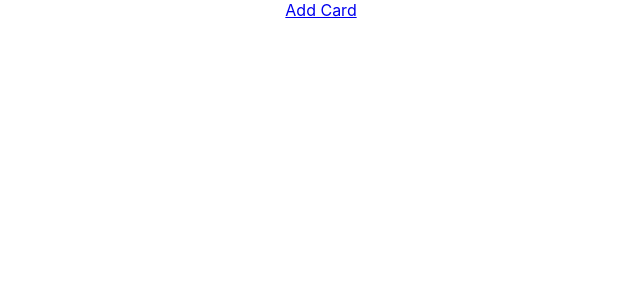
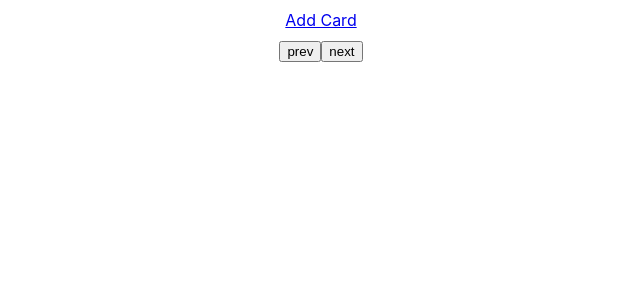
Before and after one commit to olarybacka/flashcards, a React (Create React App) app: page / in a window 1280 px wide. Shown: the top 300 px of the page, without its empty margins (319-959 px from the left). Built offline with nearby package versions, Linux system fonts and the light colour scheme; the HTML template or start-up script is replaced by a standard one.

Commit message:
show one card at a time

```diff
--- a/src/App.tsx
+++ b/src/App.tsx
@@ -2,11 +2,13 @@ import './App.css';
 import { Routes, Route } from 'react-router-dom';
 import { CardsContainer } from './components/cards/CardsContainer';
 import { AddCard } from './components/cards/AddCard';
+import { AppContainer } from './AppContainer/AppContainer';
 
 
 function App() {
   return (
     <div className="App">
+      <AppContainer/>
       <Routes>
         <Route path="/" element={<CardsContainer />} />
         <Route path="/addCard" element={<AddCard />} />
--- /dev/null
+++ b/src/AppContainer/AppContainer.styled.ts
@@ -0,0 +1,5 @@
+import styled from 'styled-components';
+
+export const Menu = styled.article`
+  padding: 10px;
+`
--- /dev/null
+++ b/src/AppContainer/AppContainer.tsx
@@ -0,0 +1,9 @@
+import { Link } from 'react-router-dom';
+import { Menu } from './AppContainer.styled';
+export const AppContainer = () => {
+  return (
+    <Menu>
+      <Link to="/addCard">Add Card </Link>
+    </Menu>
+  );
+};
--- a/src/components/cards/CardStyles.styled.tsx
+++ b/src/components/cards/CardStyles.styled.tsx
@@ -18,3 +18,8 @@ export const CardStyled = styled.div`
   border: 1px solid ${colors.border};
   background: ${colors.white};
 `;
+export const Slider = styled.div``;
+export const PrevButton = styled.button`
+  content: '<';
+`;
+export const NextButton = styled.button``;
--- a/src/components/cards/CardsContainer.tsx
+++ b/src/components/cards/CardsContainer.tsx
@@ -1,15 +1,26 @@
+import { useState } from 'react';
 import { useStore } from '../../store/useStore';
 import { CardItem } from './CardItem';
-import { Container } from './CardStyles.styled';
-import { Link } from 'react-router-dom';
+import { Container, Slider, PrevButton, NextButton } from './CardStyles.styled';
+
 export const CardsContainer = () => {
   const { cards } = useStore();
+  const [index, setIndex] = useState(0);
+
+  const getNextCard = () => {
+    setIndex(index === cards.length - 1 ? 0 : index + 1);
+  }
+  const getPrevCard = () => {
+    setIndex(index === 0 ? cards.length - 1 : index - 1);
+  }
+
   return (
     <Container>
-      <Link to="/addCard">Add Card </Link>
-      {cards.map((card) => (
-        <CardItem key={card.id} card={card} />
-      ))}
+      <Slider>
+        <PrevButton onClick={getPrevCard}> prev </PrevButton>
+        {cards[index] && <CardItem key={cards[index].id} card={cards[index]} />}
+        <NextButton onClick={getNextCard}> next </NextButton>
+      </Slider>
     </Container>
   );
 };
```
